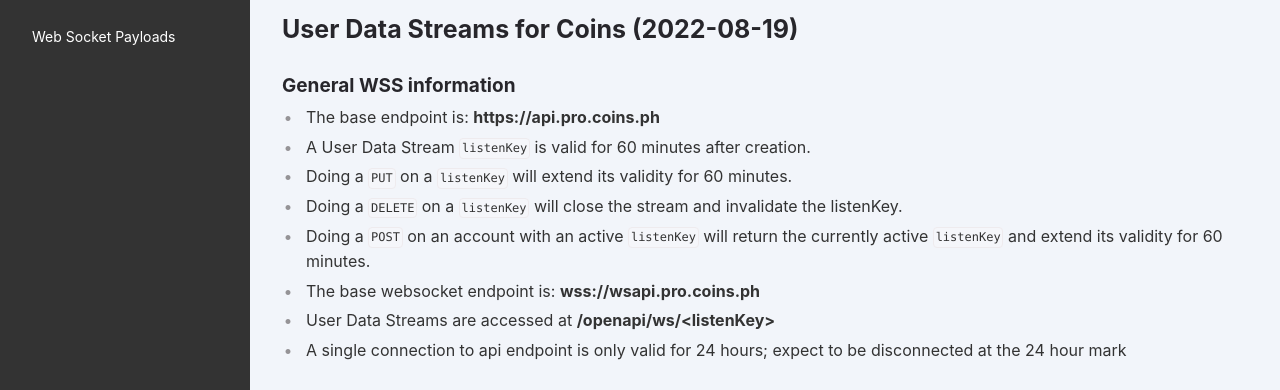
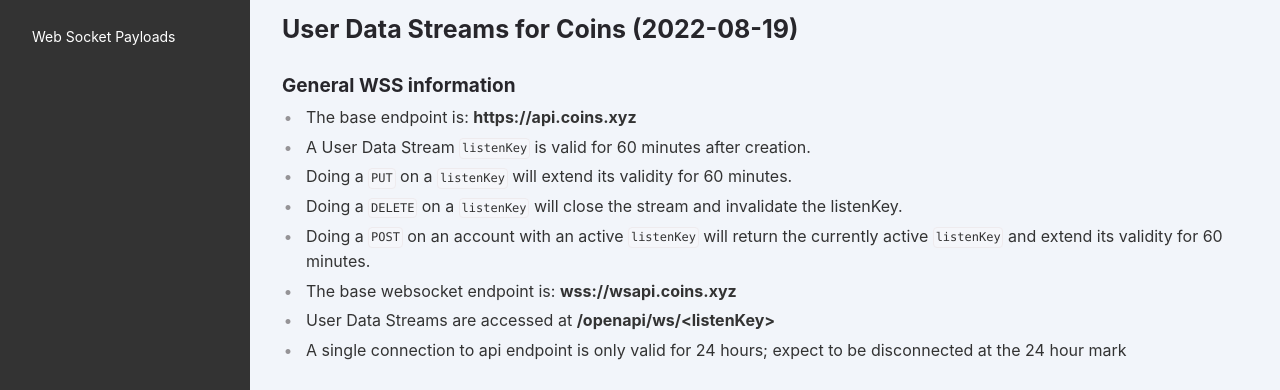
Before and after one commit to coins-docs/xyz, a Jekyll site: the page built from docs/user-data-stream.md, in a window 1280 px wide and 900 px high. Shown: the part 220-610 px from the top of the window. Built offline with Jekyll 4.4.1, drawn with Linux system fonts in a browser that asks for light colours.

Commit message:
Update user-data-stream.md

```diff
--- a/docs/user-data-stream.md
+++ b/docs/user-data-stream.md
@@ -16,12 +16,12 @@ layout: default
 
 ## General WSS information
 
-* The base endpoint is: **https://api.pro.coins.ph**
+* The base endpoint is: **https://api.coins.xyz**
 * A User Data Stream `listenKey` is valid for 60 minutes after creation.
 * Doing a `PUT` on a `listenKey` will extend its validity for 60 minutes.
 * Doing a `DELETE` on a `listenKey` will close the stream and invalidate the listenKey.
 * Doing a `POST` on an account with an active `listenKey` will return the currently active `listenKey` and extend its validity for 60 minutes.
-* The base websocket endpoint is: **wss://wsapi.pro.coins.ph**
+* The base websocket endpoint is: **wss://wsapi.coins.xyz**
 * User Data Streams are accessed at **/openapi/ws/\<listenKey\>**
 * A single connection to api endpoint is only valid for 24 hours; expect to be disconnected at the 24 hour mark
 
```
